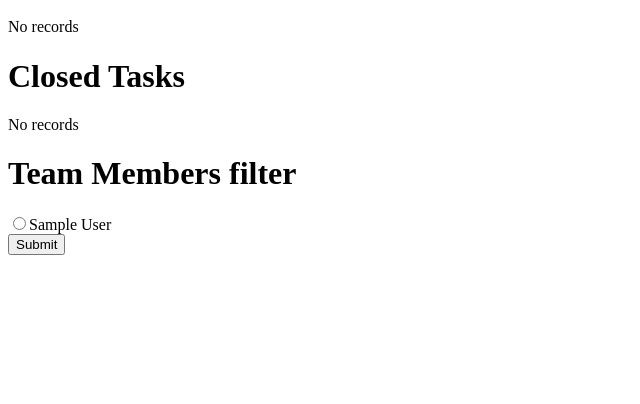
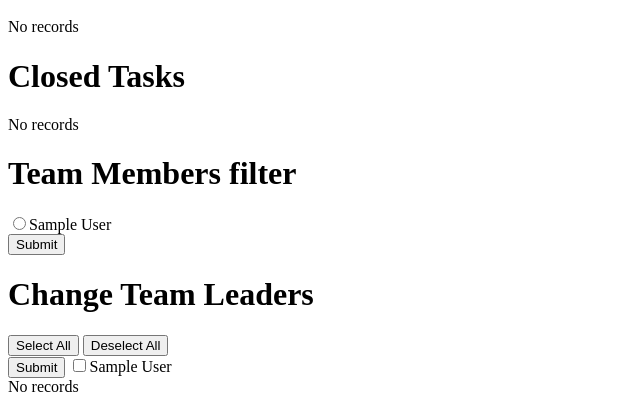
Before and after one commit to yousseftawfik11/EtisalatManagerTasksWebApp, a PHP site: page /ManagerHome.php in a window 1280 px wide. Shown: the part 402-806 px from the top of the page, without its empty margins (0-640 px from the left). Before the commit the page ends 657 px from the top, so only its background shows below. Run offline with PHP 8.4, Linux system fonts and the light colour scheme; tables that the repository leaves empty or names only in its code hold one stand-in row (values such as "Sample post").

Commit message:
Change Leader done

```diff
--- a/ManagerHome.php
+++ b/ManagerHome.php
@@ -294,6 +294,103 @@ if($result= mysqli_query($conn,$query)){
 <input type="submit" name="namesFilter">
 </form>
 
+
+<h1>Change Team Leaders</h1>
+<form action="<?php echo $_SERVER['PHP_SELF']?>" method="post">
+
+    <input type="button" onclick=selectsLeaders() value="Select All"/>
+    <input type="button" onclick=deSelectLeaders() value="Deselect All"/><br>
+    <input type="submit" name="Change_Leader">
+
+<?php
+    $sqlQMembers="SELECT * FROM team_members";
+    $result1= mysqli_query($conn, $sqlQMembers);
+    if(mysqli_num_rows($result1)>0){
+        while($row= mysqli_fetch_assoc($result1)){
+            echo '<input type="checkbox" name="check_list_leaders[]" value="'.$row["member_id"].'"><label>'.$row["name"].'</label> <br>' ;
+        }
+    }else{
+        echo "0 records";
+    }
+
+
+$sql="SELECT task_id,Task_title,Content,start_Date,due,status,priority,attachment_name FROM tasks WHERE status='0'";
+if($result= mysqli_query($conn,$sql)){
+    if(mysqli_num_rows($result)>0){
+        echo "<table>";
+        echo "<tr>";
+        echo "<th>Title</th>";
+        echo "<th>Content</th>";
+        echo "<th>leader Names</th>";
+        echo "<th>Select task</th>";
+        echo "</tr>";
+        while($row = mysqli_fetch_array($result)){
+            echo "<tr>";
+            echo "<td>" . $row['Task_title'] . "</td>";
+            echo "<td>" . $row['Content'] . "</td>";
+
+            //get members names for each task query and exectution
+            $namesSql="SELECT name FROM team_members INNER JOIN
+            task_leaders ON team_members.member_id=task_leaders.leader_id
+            WHERE task_id=".$row['task_id'];
+            $names= mysqli_query($conn,$namesSql);
+            echo mysqli_error($conn);
+
+ //loop to get all names from the sql result beause each task can have many names
+            while($row2 = mysqli_fetch_array($names)){
+                echo "<td>Leader ".$row2['name']."&nbsp&nbsp</td>";
+            }
+            echo "<td><input type='radio' name='chosen_task' value=".$row['task_id']."></input></td>";
+
+
+        }
+        echo "</table>";
+        mysqli_free_result($result);
+    }else{
+        echo "No records";
+    }
+}else{
+    echo "ERROR: Could not able to execute $sql. " . mysqli_error($conn);
+}
+
+
+?>
+</form>
+
+
+<?php
+// adding a submit button to change the leaders
+if(isset($_POST["Change_Leader"])){
+
+    $task_id = mysqli_real_escape_string($conn,$_POST['chosen_task']);
+    $leaderslist= $_POST["check_list_leaders"];
+
+    // if($task_id && $leaderslist){        condition to handle if no inputs inserted
+        $removeTask = "DELETE FROM task_leaders WHERE task_id = ".$task_id;
+        $query = mysqli_query($conn, $removeTask);
+
+        for($i=0; $i<sizeof($leaderslist); $i++){
+
+            $addTask = "INSERT INTO task_leaders(leader_id, task_id) VALUES(".$leaderslist[$i].",".$task_id.")";
+            $query = mysqli_query($conn, $addTask);
+            if ($query) {
+                echo "team members added";
+           }
+
+        }
+        echo "<meta http-equiv='refresh' content='0'>";
+
+
+
+    // }
+}
+
+
+
+
+
+?>
+
 <script src="js/controls.js"></script>
 </body>
 </html>
--- a/js/controls.js
+++ b/js/controls.js
@@ -7,6 +7,22 @@ function selectsLeader(){
 }
 function deSelectLeader(){
     var ele=document.getElementsByName('check_list_leader[]');
+    for(var i=0; i<ele.length; i++){
+        if(ele[i].type=='checkbox')
+            ele[i].checked=false;
+
+    }
+}
+
+function selectsLeaders(){  //same method that selects leaders but for the change leader part
+    var ele=document.getElementsByName('check_list_leaders[]');
+    for(var i=0; i<ele.length; i++){
+        if(ele[i].type=='checkbox')
+            ele[i].checked=true;
+    }
+}
+function deSelectLeaders(){  //same method that deselects leaders but for the change leader part
+    var ele=document.getElementsByName('check_list_leaders[]');
     for(var i=0; i<ele.length; i++){
         if(ele[i].type=='checkbox')
             ele[i].checked=false;
```
